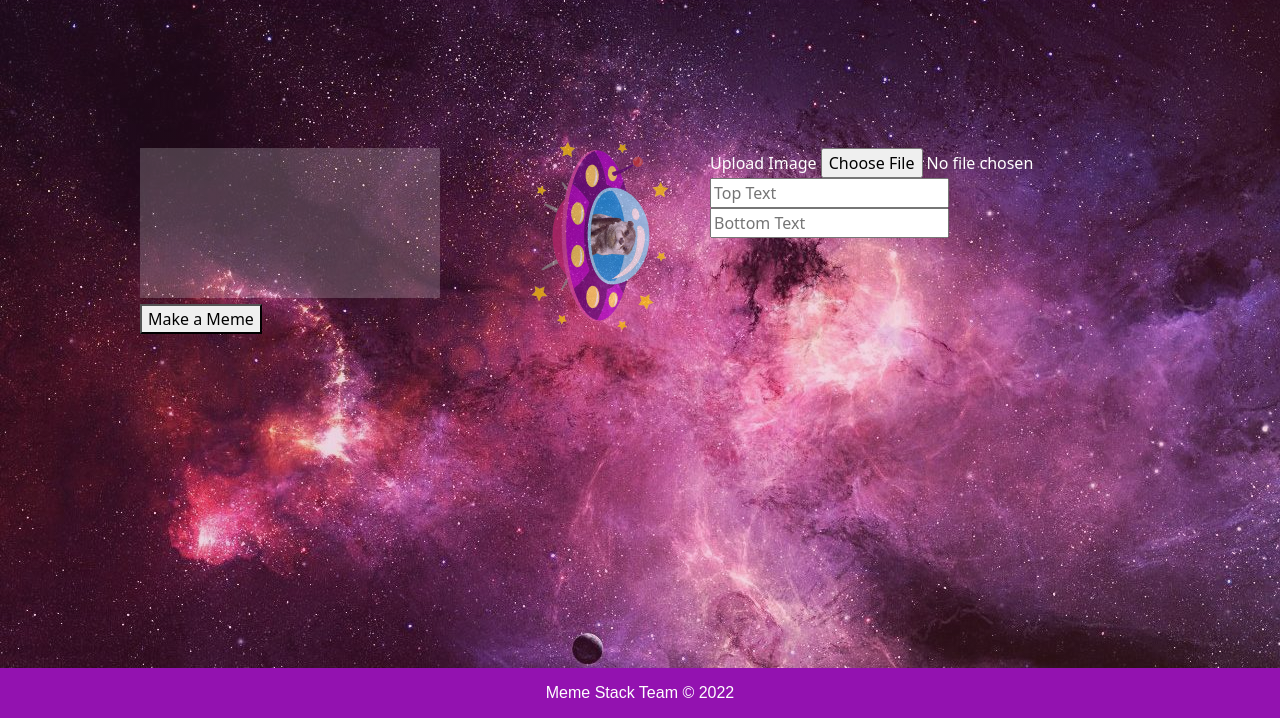
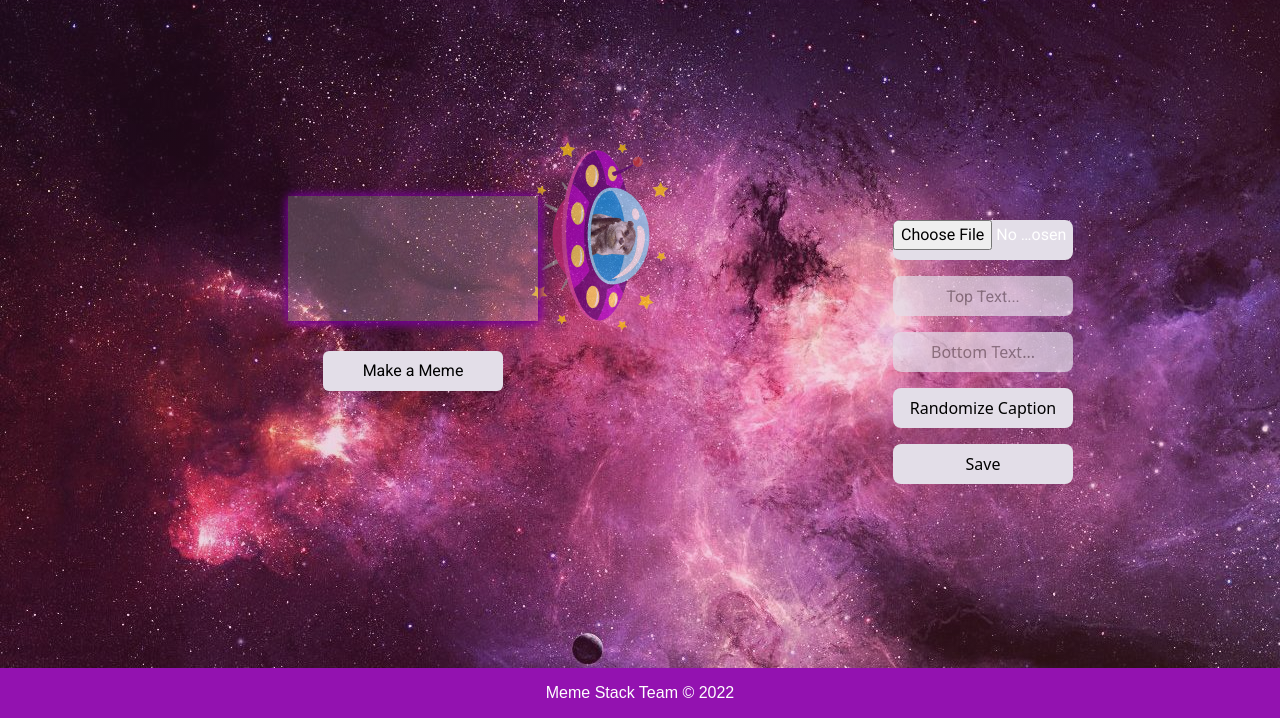
Before and after one commit to ChelleAmon/meme-generator, a website: page client/index.html in a window 1280 px wide. Shown: the part 132-850 px from the top of the page. Drawn offline with nearby package versions, Linux system fonts and the light colour scheme; a web font is replaced by a local one.

Commit message:
feat(client-buttons) adding stylizations to the buttons on the meme generator; box shadow and color when hovering

```diff
--- a/client/css/styles.css
+++ b/client/css/styles.css
@@ -3,6 +3,11 @@ html, body {
     width: 100%;
     height:100%;
 }
+
+
+/* font-family: 'Chau Philomene One', sans-serif;
+font-family: 'Roboto', sans-serif; */
+
 
 /* Navbar J.M START */
 .logo-main{
@@ -165,9 +170,122 @@ font-family: 'Roboto', sans-serif; */
 .upload-image-div {
     color: white;
 }
+/* MEME IMAGE G.A End */
 
 
-/* MEME IMAGE G.A End */
+/* Generator Buttons J.M START */
+#btn{
+    background-color: rgb(227, 222, 232);
+    font-family: 'Roboto', sans-serif;
+    opacity: 1;
+    border: none;
+    border-radius: 6px;
+    height: 40px;
+    width: 180px;
+}
+
+#btn:hover {
+    box-shadow:1px 1px 10px rgb(100, 0, 137), 1px 1px 10px rgb(155, 0, 182);
+    color: rgb(255, 255, 255);
+    background-color: #d353f3f6;
+    -webkit-transform: translateY(-5px);
+	transform: translateY(-5px);
+}
+
+
+#uploadMeme{
+    background-color: rgb(227, 222, 232);
+    font-family: 'Roboto', sans-serif;
+    opacity: 1;
+    border: none;
+    border-radius: 8px;
+    height: 40px;
+    width: 180px;
+}
+
+#uploadMeme:hover{
+    box-shadow:1px 1px 10px rgb(100, 0, 137), 1px 1px 10px rgb(155, 0, 182);
+    color: rgb(255, 255, 255);
+    background-color: #d353f3f6;
+    -webkit-transform: translateY(-5px);
+	transform: translateY(-5px);
+}
+
+#topText{
+    background-color: rgb(227, 222, 232);
+    font-family: 'Roboto', sans-serif;
+    font-size: 16px;
+    opacity: .7;
+    border: none;
+    border-radius: 8px;
+    height: 40px;
+    width: 180px;
+}
+
+#botText{
+    background-color: rgb(227, 222, 232);
+    font-family: 'Roboto' sans-serif;
+    font-size: 16px;
+    opacity: .7;
+    border: none;
+    border-radius: 8px;
+    height: 40px;
+    width: 180px;
+}
+
+.randombtn{
+    background-color: rgb(227, 222, 232);
+    font-family: 'Roboto' sans-serif;
+    font-size: 16px;
+    opacity: 1;
+    border: none;
+    border-radius: 8px;
+    height: 40px;
+    width: 180px;
+}
+.randombtn:hover{
+        box-shadow:1px 1px 10px rgb(100, 0, 137), 1px 1px 10px rgb(155, 0, 182);
+        color: rgb(255, 255, 255);
+        background-color: #d353f3f6;
+        -webkit-transform: translateY(-5px);
+        transform: translateY(-5px);
+}
+
+.savebtn{
+    background-color: rgb(227, 222, 232);
+    font-family: 'Roboto' sans-serif;
+    font-size: 16px;
+    opacity: 1;
+    border: none;
+    border-radius: 8px;
+    height: 40px;
+    width: 180px;
+}
+.savebtn:hover{
+    box-shadow:1px 1px 10px rgb(100, 0, 137), 1px 1px 10px rgb(155, 0, 182);
+    color: rgb(255, 255, 255);
+    background-color: #d353f3f6;
+    -webkit-transform: translateY(-5px);
+	transform: translateY(-5px);
+}
+
+
+
+
+
+#Canvas{
+    width: 250px;
+    box-shadow:1px 1px 10px rgb(100, 0, 137), 1px 1px 10px rgb(155, 0, 182);
+  text-align: center;
+}
+
+
+/* Generator Buttons J.M END */
+
+
+
+
+
 
     @keyframes fly {
 
--- a/client/index.html
+++ b/client/index.html
@@ -71,32 +71,40 @@
 
 
 <!-- Meme canvas display J.M START -->
-<div class="container-lg meme-image">
+<div class="container-lg meme-image pt-5">
   <!-- DD Start of HTML -->
   <!-- <canvas id="Canvas"></canvas> -->
-<div class="row">
-  <div class="col-md-6 col-sm-12">
+<div class="row text-center">
+  <div class="col-md-6 col-sm-12 text-center">
     <canvas id="Canvas"></canvas>
+      <div class="text-center pt-4">
+        <button id='btn'>Make a Meme</button>
+      </div>
   </div>
-  <div class=" col-md-6 col-sm-12 meme-image-buttons">
+  <div class=" col-md-6 col-sm-12 meme-image-buttons text-center pt-4">
     <div class="row">
       <div class="col-12 upload-image-div">
-        <span>Upload Image</span>
+        <!-- <span>Upload Image</span> -->
         <input type="file" name="" id="uploadMeme">
       </div>
-      <div class="col-12">
+      <div class="col-12 pt-3">
         <!-- <span>Top Text</span> -->
-        <input type="text" placeholder="Top Text" id="topText">
+        <input class="text-center" type="text" placeholder="Top Text..." id="topText">
       </div>
-      <div class="col-12">
+
+      <div class="col-12 pt-3">
         <!-- <span>Bottom Text</span> -->
-        <input type="text" placeholder="Bottom Text" id="botText">
+        <input class="text-center" type="text" placeholder="Bottom Text..." id="botText">
+      </div>
+      <div class="pt-3">
+        <button class="randombtn">Randomize Caption</button>
+      </div>
+      <div class="pt-3">
+        <button class=" savebtn button_slide slide_left">Save</button>
       </div>
     </div>
   </div>
-  <div class="col-12">
-    <button id='btn'>Make a Meme</button>
-  </div>
+
 </div>
 
 
```
